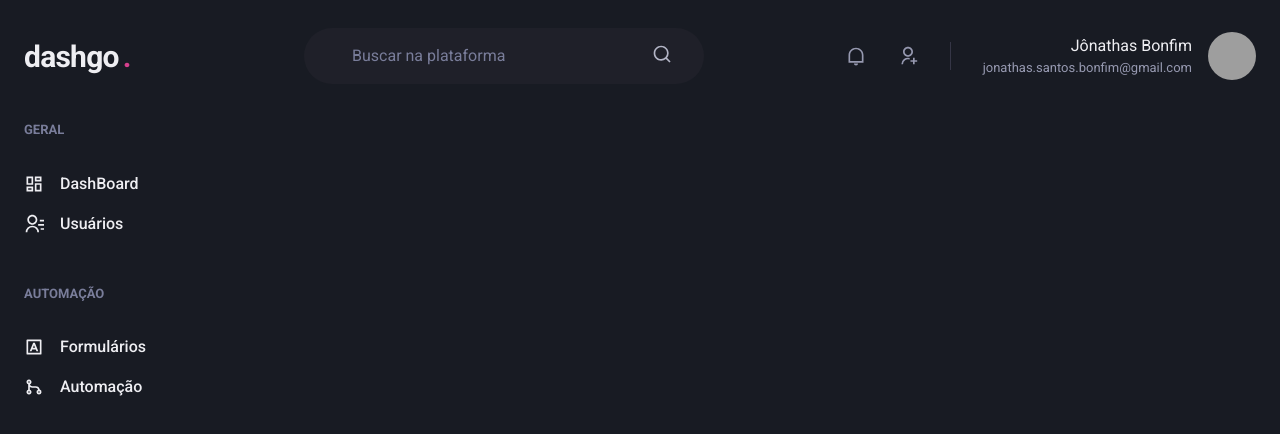
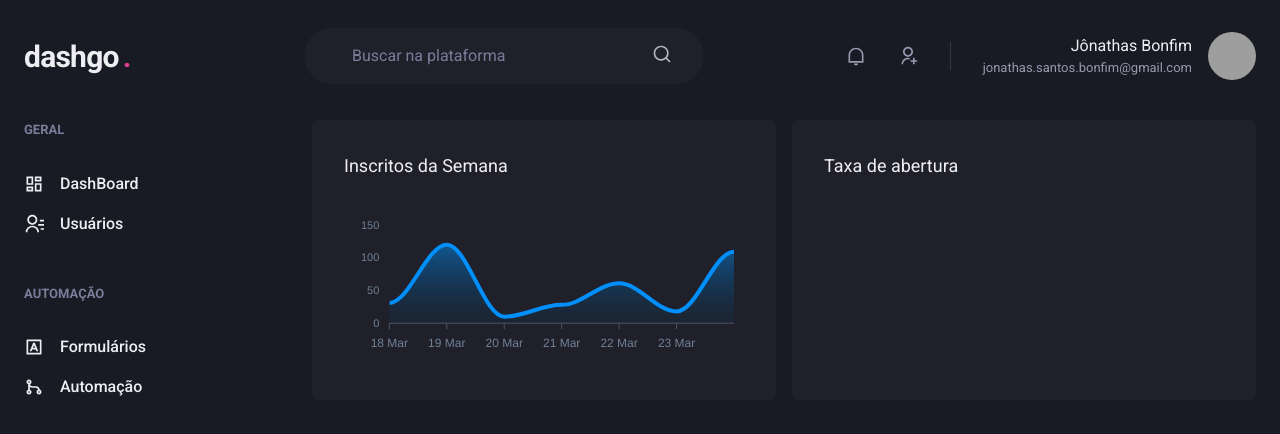
Before and after one commit to Jonathas-bonfim/dashgo, a Next.js app: page /dashboard in a window 1280 px wide. Shown: the top 434 px of the page. Built offline with nearby package versions, Linux system fonts and the light colour scheme; grey boxes are pictures that could not be loaded.

Commit message:
Grapichs

```diff
--- a/package.json
+++ b/package.json
@@ -13,9 +13,11 @@
     "@chakra-ui/react": "^2.2.1",
     "@emotion/react": "^11.9.3",
     "@emotion/styled": "^11.9.3",
+    "apexcharts": "^3.35.3",
     "framer-motion": "^6.3.11",
     "next": "12.1.6",
     "react": "18.2.0",
+    "react-apexcharts": "^1.4.0",
     "react-dom": "18.2.0",
     "react-icons": "^4.4.0"
   },
--- a/src/pages/_document.tsx
+++ b/src/pages/_document.tsx
@@ -1,7 +1,7 @@
 import Document, { Head, Html, Main, NextScript } from 'next/document';
 
 export default class MyDocument extends Document {
-  render() {
+  render(): JSX.Element {
     return (
       <Html>
         <Head>
--- a/src/pages/dashboard.tsx
+++ b/src/pages/dashboard.tsx
@@ -1,8 +1,64 @@
-import { Flex } from "@chakra-ui/react";
+import { Box, Flex, SimpleGrid, Text, theme } from "@chakra-ui/react";
+import dynamic from 'next/dynamic';
 import { Header } from "../components/Header";
 import { SideBar } from "../components/SideBar";
+import { ApexOptions } from "apexcharts";
+const Chart = dynamic(() => import('react-apexcharts'), {
+  ssr: false,
+})
 
 export default function Dashboard() {
+  const options: ApexOptions = {
+    chart: {
+      toolbar: {
+        show: false,
+      },
+      zoom: {
+        enabled: false,
+      },
+      foreColor: theme.colors.gray[500],
+    },
+    grid: {
+      show: false,
+    },
+    dataLabels: {
+      enabled: false,
+    },
+    tooltip: {
+      enabled: false,
+    },
+    xaxis: {
+      type: 'datetime',
+      axisBorder: {
+        color: theme.colors.gray[600]
+      },
+      axisTicks: {
+        color: theme.colors.gray[600]
+      },
+      categories: [
+        '2021-03-18T00:00:00.00Z',
+        '2021-03-19T00:00:00.00Z',
+        '2021-03-20T00:00:00.00Z',
+        '2021-03-21T00:00:00.00Z',
+        '2021-03-22T00:00:00.00Z',
+        '2021-03-23T00:00:00.00Z',
+        '2021-03-24T00:00:00.00Z',
+      ],
+    },
+    fill: {
+      opacity: 0.3,
+      type: 'gradient',
+      gradient: {
+        shade: 'dark',
+        opacityFrom: 0.7,
+        opacityTo: 0.3,
+      }
+    }
+  };
+  const series = [
+    { name: 'Series1', data: [31, 120, 10, 28, 61, 18, 109] }
+  ];
+
   return (
     <Flex direction="column" h="100vh">
       <Header />
@@ -15,6 +71,32 @@ export default function Dashboard() {
         px="6"
       >
         <SideBar />
+        <SimpleGrid
+          flex="1"
+          gap="4"
+          minChildWidth="320px"
+          alignItems="flex-start"
+        >
+          <Box
+            p="8"
+            bg="gray.800"
+            borderRadius={8}
+            h="280" //TODO REMOVER DEPOIS
+          // pb="4"
+          >
+            <Text fontSize="lg" mb="4">Inscritos da Semana</Text>
+            <Chart options={options} series={series} type="area" height={160} />
+          </Box>
+          <Box
+            p="8"
+            bg="gray.800"
+            borderRadius={8}
+            h="280" //TODO REMOVER DEPOIS
+          // pb="4"
+          >
+            <Text fontSize="lg" mb="4">Taxa de abertura</Text>
+          </Box>
+        </SimpleGrid>
       </Flex>
     </Flex>
   )
```
Also changed, not shown: 1 other file (tests, documents, lock files or other folders).
